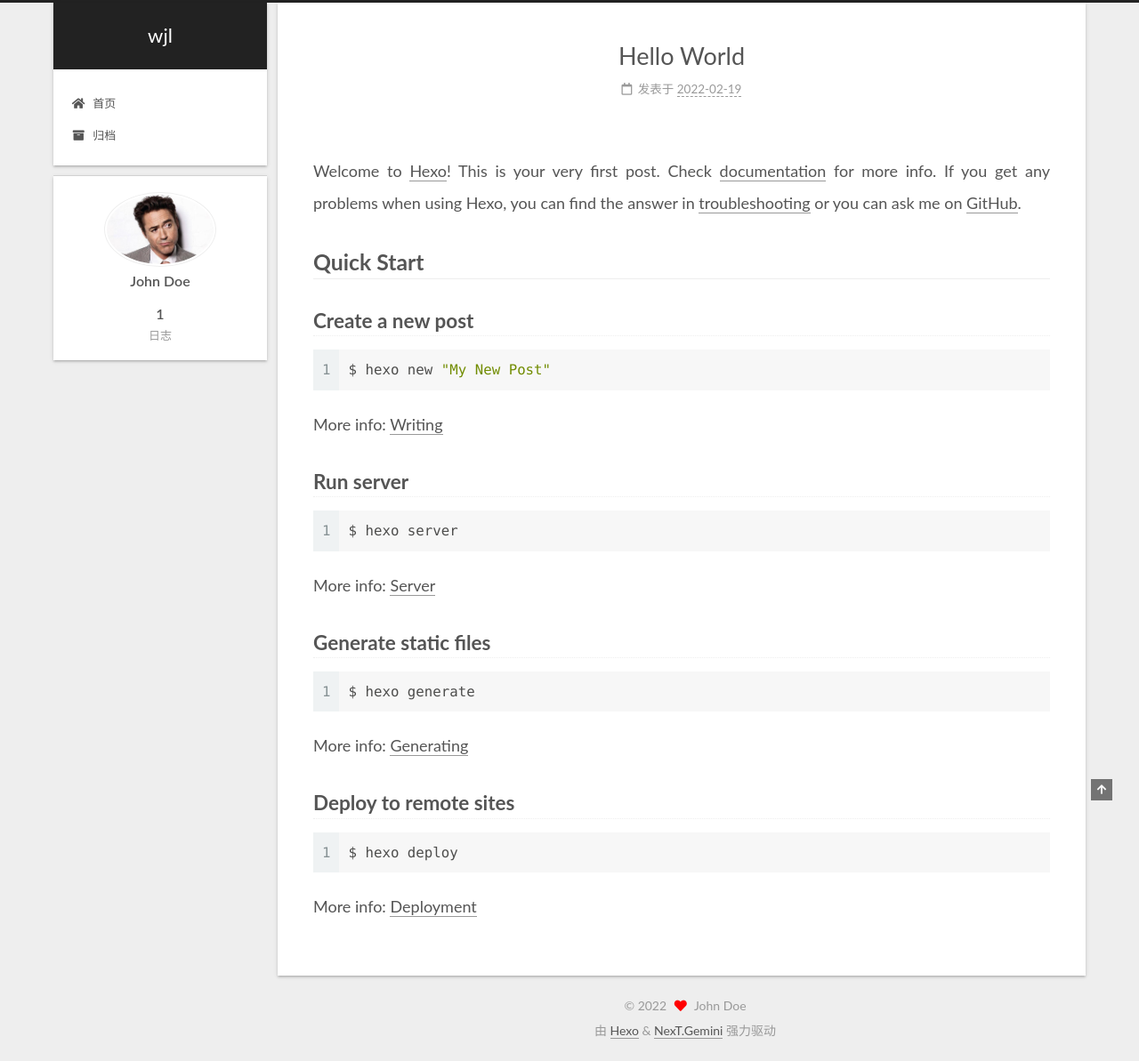
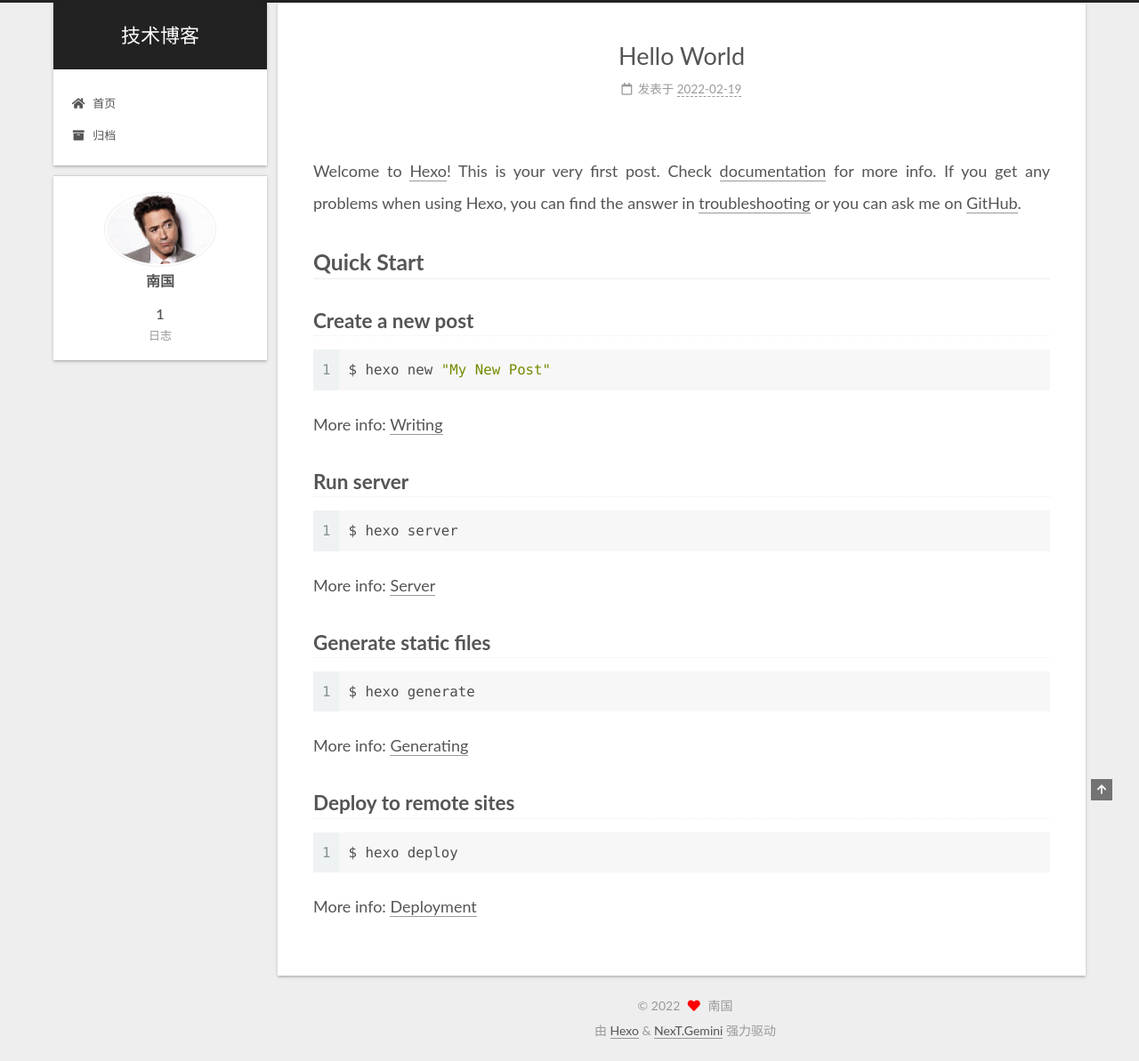
Before and after one commit to wjlcode/wjl.github.io, a plain HTML site: page index.html in a window 1280 px wide. Shown: the whole page at 89% size. Drawn offline with Linux system fonts and the light colour scheme.

Commit message:
Site updated: 2022-02-19 19:46:55

```diff
--- a/css/main.css
+++ b/css/main.css
@@ -1169,7 +1169,7 @@ pre .javascript .function {
 }
 .links-of-author a::before,
 .links-of-author span.exturl::before {
-  background: #736aff;
+  background: #34394f;
   border-radius: 50%;
   content: ' ';
   display: inline-block;
--- a/index.html
+++ b/index.html
@@ -21,11 +21,11 @@
   </script>
 
   <meta property="og:type" content="website">
-<meta property="og:title" content="wjl">
+<meta property="og:title" content="技术博客">
 <meta property="og:url" content="https://wjlcode.github.io/wjl.github.io/index.html">
-<meta property="og:site_name" content="wjl">
+<meta property="og:site_name" content="技术博客">
 <meta property="og:locale" content="zh_CN">
-<meta property="article:author" content="John Doe">
+<meta property="article:author" content="南国">
 <meta name="twitter:card" content="summary">
 
 <link rel="canonical" href="https://wjlcode.github.io/wjl.github.io/">
@@ -41,7 +41,7 @@
   };
 </script>
 
-  <title>wjl</title>
+  <title>技术博客</title>
 
 
 
@@ -92,7 +92,7 @@
 
     <a href="/wjl.github.io/" class="brand" rel="start">
       <span class="logo-line-before"><i></i></span>
-      <h1 class="site-title">wjl</h1>
+      <h1 class="site-title">技术博客</h1>
       <span class="logo-line-after"><i></i></span>
     </a>
   </div>
@@ -150,12 +150,12 @@
 
     <span hidden itemprop="author" itemscope itemtype="http://schema.org/Person">
       <meta itemprop="image" content="/wjl.github.io/images/avatar.jpeg">
-      <meta itemprop="name" content="John Doe">
+      <meta itemprop="name" content="南国">
       <meta itemprop="description" content="">
     </span>
 
     <span hidden itemprop="publisher" itemscope itemtype="http://schema.org/Organization">
-      <meta itemprop="name" content="wjl">
+      <meta itemprop="name" content="技术博客">
     </span>
       <header class="post-header">
         <h2 class="post-title" itemprop="name headline">
@@ -270,9 +270,9 @@
 
       <div class="site-overview-wrap sidebar-panel">
         <div class="site-author motion-element" itemprop="author" itemscope itemtype="http://schema.org/Person">
-    <img class="site-author-image" itemprop="image" alt="John Doe"
+    <img class="site-author-image" itemprop="image" alt="南国"
       src="/wjl.github.io/images/avatar.jpeg">
-  <p class="site-author-name" itemprop="name">John Doe</p>
+  <p class="site-author-name" itemprop="name">南国</p>
   <div class="site-description" itemprop="description"></div>
 </div>
 <div class="site-state-wrap motion-element">
@@ -312,7 +312,7 @@
   <span class="with-love">
     <i class="fa fa-heart"></i>
   </span>
-  <span class="author" itemprop="copyrightHolder">John Doe</span>
+  <span class="author" itemprop="copyrightHolder">南国</span>
 </div>
   <div class="powered-by">由 <a href="https://hexo.io/" class="theme-link" rel="noopener" target="_blank">Hexo</a> & <a href="https://theme-next.org/" class="theme-link" rel="noopener" target="_blank">NexT.Gemini</a> 强力驱动
   </div>
```
Also changed, not shown: 2022/02/19/hello-world/index.html (+9 -9 lines), archives/2022/02/index.html (+8 -8 lines), archives/2022/index.html (+8 -8 lines), archives/index.html (+8 -8 lines), 1 other file.
